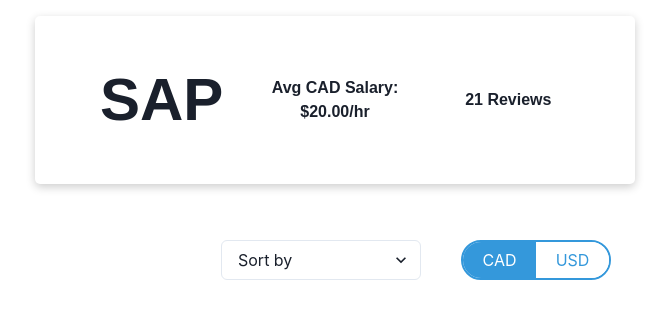
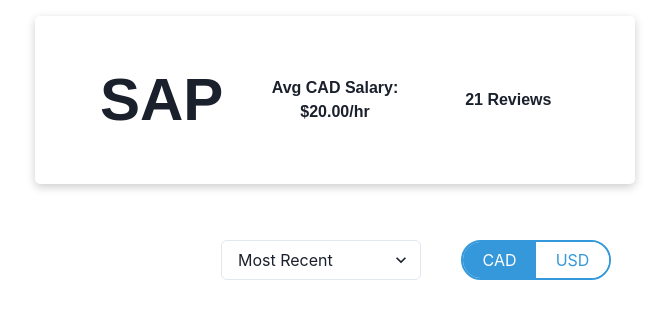
Before and after one commit to ryanmckim/InternDB, a React (Create React App) app in the folder frontend/: page / in a window 1280 px wide. Shown: the top 318 px of the page, without its empty margins (305-974 px from the left). Built offline with nearby package versions, Linux system fonts and the light colour scheme; no server answers.

Commit message:
removed placeholder in select

```diff
--- a/frontend/src/components/Company/Company.tsx
+++ b/frontend/src/components/Company/Company.tsx
@@ -47,7 +47,7 @@
             </Card>
             <HStack spacing="0" justifyContent="flex-end">
               <Box w='200px'>
-                <Select placeholder='Sort by'>
+                <Select>
                   <option>Most Recent</option>
                   <option>Least Recent</option>
                   <option>Highest salary</option>
```
